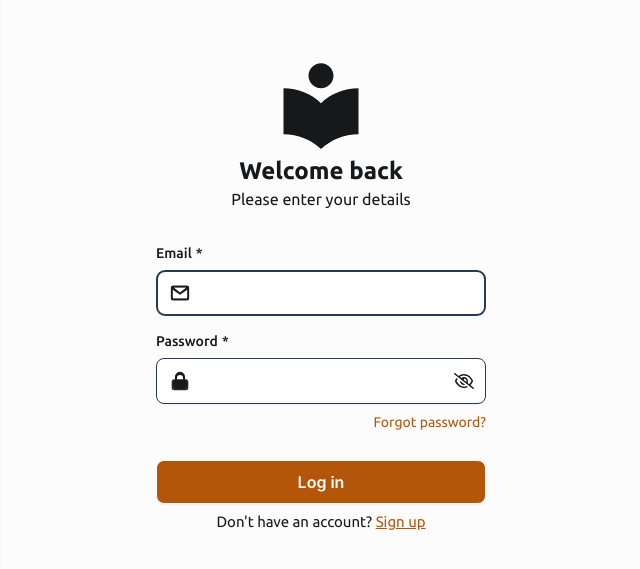
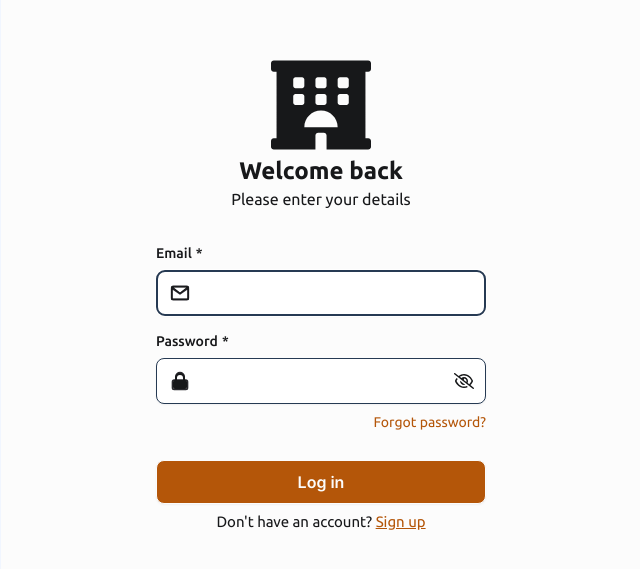
Before and after one commit to matthewemeh/nest-mate, a React (Create React App) app in the folder frontend/: page /auth in a window 1280 px wide. Shown: the part 107-676 px from the top of the page, without its empty margins (639-1279 px from the left). Built offline with nearby package versions, Linux system fonts and the light colour scheme.

Commit message:
changed logo icon on auth pages

```diff
--- a/frontend/src/components/ProfileBar.tsx
+++ b/frontend/src/components/ProfileBar.tsx
@@ -1,4 +1,5 @@
 import { useState } from 'react';
+import { FaHotel } from 'react-icons/fa';
 import { Link, useNavigate } from 'react-router-dom';
 import { RiMoonLine, RiSunLine, RiUser3Line } from 'react-icons/ri';
 
@@ -6,7 +7,6 @@ import { PATHS } from 'routes/PathConstants';
 import { logout } from 'services/apis/userApi/userStoreSlice';
 import { updateUserData } from 'services/userData/userDataSlice';
 import { useAppDispatch, useAppSelector } from 'hooks/useRootStorage';
-import { FaHotel } from 'react-icons/fa';
 
 interface Props {
   extraClassNames?: string;
--- a/frontend/src/pages/auth/ForgotPassword.tsx
+++ b/frontend/src/pages/auth/ForgotPassword.tsx
@@ -1,5 +1,5 @@
 import { useRef } from 'react';
-import { MdLocalLibrary } from 'react-icons/md';
+import { FaHotel } from 'react-icons/fa';
 import { useNavigate, Link } from 'react-router-dom';
 
 import FormInput from 'components/forms/FormInput';
@@ -25,7 +25,7 @@ const ForgotPassword = () => {
 
   return (
     <section className='flex flex-col h-full items-center justify-center'>
-      <MdLocalLibrary className='w-[100px] h-[100px] text-current' />
+      <FaHotel className='w-[100px] h-[100px] text-current' />
       <h1 className='text-2xl font-semibold'>Forgot Password</h1>
 
       <form onSubmit={handleSubmit} className='flex flex-col'>
--- a/frontend/src/pages/auth/Login.tsx
+++ b/frontend/src/pages/auth/Login.tsx
@@ -1,5 +1,5 @@
+import { FaHotel } from 'react-icons/fa';
 import { useEffect, useRef } from 'react';
-import { MdLocalLibrary } from 'react-icons/md';
 import { useNavigate, Link } from 'react-router-dom';
 
 import { PATHS } from 'routes/PathConstants';
@@ -45,7 +45,7 @@ const Login = () => {
 
   return (
     <div className='flex flex-col h-full items-center justify-center'>
-      <MdLocalLibrary className='w-[100px] h-[100px] text-current' />
+      <FaHotel className='w-[100px] h-[100px] text-current' />
       <h1 className='text-2xl font-semibold'>Welcome back</h1>
       <p className='text-base'>Please enter your details</p>
 
--- a/frontend/src/pages/auth/ResetPassword.tsx
+++ b/frontend/src/pages/auth/ResetPassword.tsx
@@ -1,7 +1,7 @@
 import { AxiosError } from 'axios';
+import { FaHotel } from 'react-icons/fa';
+import { useNavigate } from 'react-router-dom';
 import { useEffect, useRef, useState } from 'react';
-import { useNavigate } from 'react-router-dom';
-import { MdLocalLibrary } from 'react-icons/md';
 
 import { PATHS } from 'routes/PathConstants';
 
@@ -80,7 +80,7 @@ const ResetPassword = () => {
 
   return (
     <section className='flex flex-col h-full items-center justify-center'>
-      <MdLocalLibrary className='w-[100px] h-[100px] text-current' />
+      <FaHotel className='w-[100px] h-[100px] text-current' />
       <h1 className='text-2xl font-semibold'>Reset Password</h1>
 
       <form onSubmit={handleSubmit} className='flex flex-col'>
```
